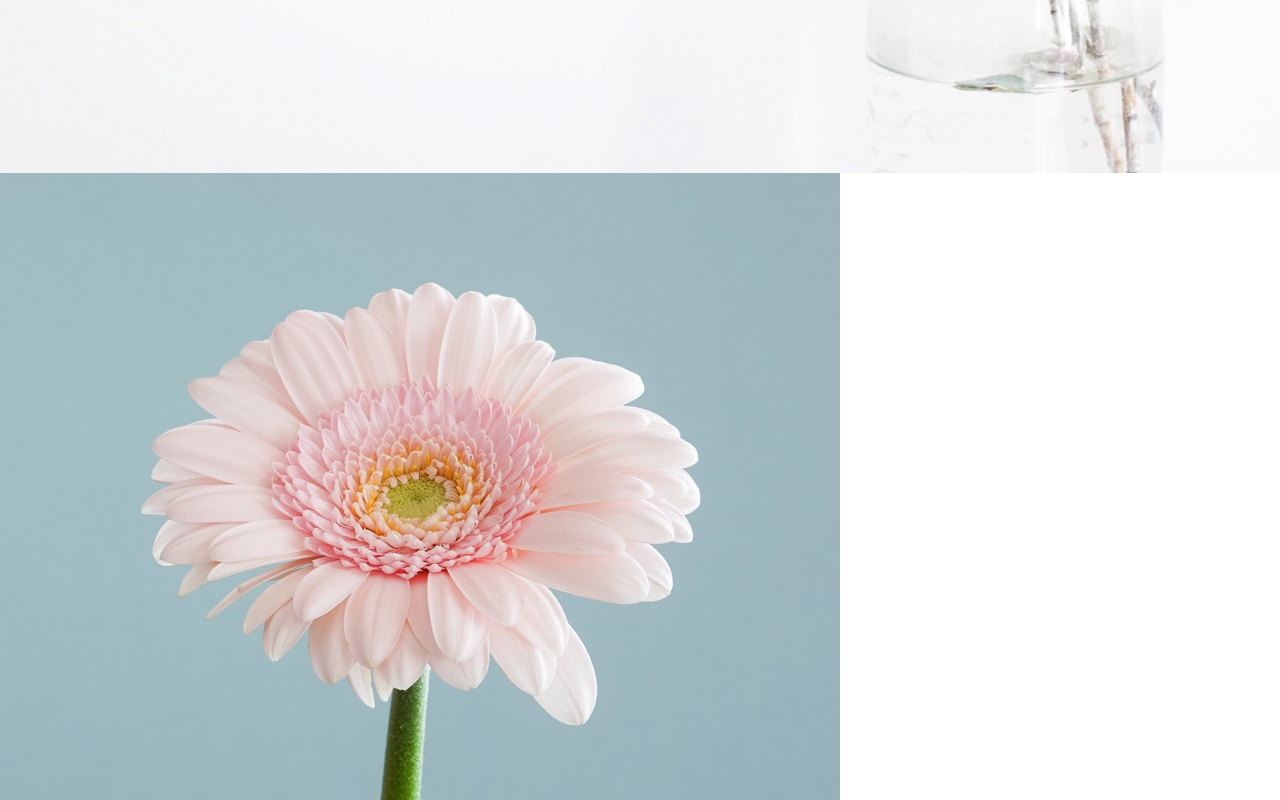
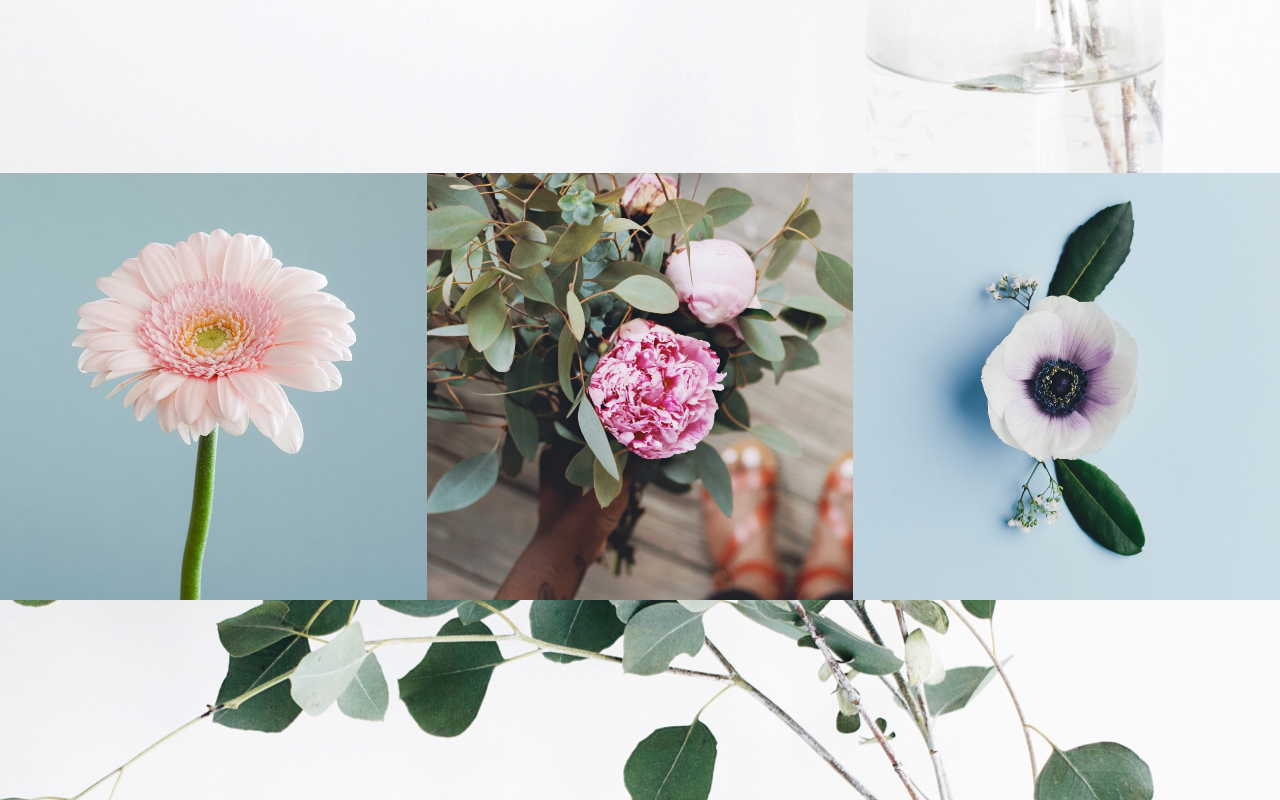
Before and after one commit to haroldao/Grids_Website_Training, a website: page index.html in a window 1280 px wide. Shown: the part 677-1477 px from the top of the page. Drawn offline with Linux system fonts and the light colour scheme.

Commit message:
Flowers Section IMG grid (3) okay

```diff
--- a/style.css
+++ b/style.css
@@ -77,6 +77,16 @@ header nav a {
   text-align: center;
 }
 
+/* .hero::after {
+  z-index: 99;
+  content: "";
+  position: absolute;
+  top: 0;
+  left: 0;
+  color: black;
+  background-color: black;
+} */
+
 .hero h2 {
   font-family: David Libre;
   font-size: 2.6rem;
@@ -88,3 +98,11 @@ header nav a {
 .hero p {
   max-width: 400px;
 }
+
+.flowers {
+  overflow: hidden;
+}
+.flowers img {
+  float: left;
+  width: 33.333%;
+}
```
